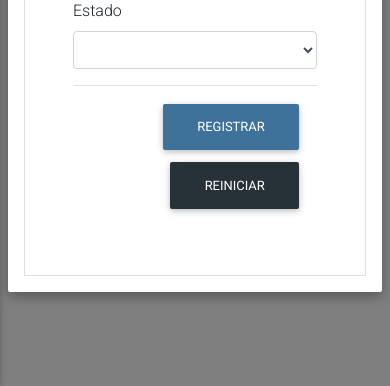
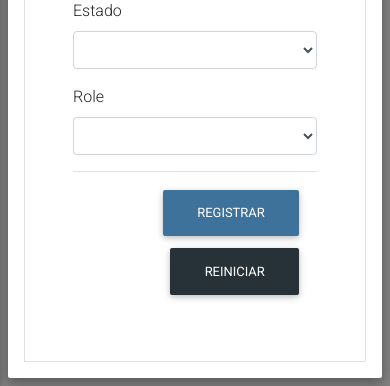
Before and after one commit to ediazgarcia/repair, a Flask app: page /settings in a window 390 px wide, after a click that opens the changed part. Shown: the part 499-885 px from the top of the page. Run offline with Flask 3, Linux system fonts and the light colour scheme; some libraries are stand-ins or nearby versions.

Commit message:
continuacion de user

```diff
--- a/apps/__init__.py
+++ b/apps/__init__.py
@@ -12,9 +12,11 @@ db = SQLAlchemy(app)
 
 from apps.routes.auth import auth
 from apps.routes.dash import dash
+from apps.routes.user import user
 
 app.register_blueprint(auth)
 app.register_blueprint(dash)
+app.register_blueprint(user)
 
 app.add_url_rule("/", endpoint="index")
 
--- a/apps/routes/dash.py
+++ b/apps/routes/dash.py
@@ -7,7 +7,7 @@ dash = Blueprint('dash', __name__)
 
 @dash.route("/")
 def index():
-    return render_template("auth/login.html")
+    return render_template("views/index.html")
 
 # Usuarios
 @dash.route('/settings')
--- a/apps/templates/views/settings/index.html
+++ b/apps/templates/views/settings/index.html
@@ -154,36 +154,44 @@
                             </button>
                         </div>
                         <div class="modal-body">
-                            <form class="border border-light p-5" action="#!">
+                            <form class="border border-light p-5" action="/create" method="POST">
                                 <div class="form-row">
                                     <div class="form-group col-md-12">
                                         <label for="NombreUs">Nombre Completo</label>
-                                        <input type="text" id="NombreUs" class="form-control">
+                                        <input type="text" id="NombreUs" name="fullname" class="form-control">
                                     </div>
                                 </div>
                                 <div class="form-row">
                                     <div class="form-group col-md-12">
                                         <label for="CorreoUs">Correo Electrónico</label>
-                                        <input type="mail" id="CorreoUs" class="form-control">
+                                        <input type="mail" id="CorreoUs" name="email" class="form-control">
                                     </div>
                                 </div>
                                 <div class="form-row">
                                     <div class="form-group col-md-6">
                                         <label for="UsuarioUs">Nombre de Usuario</label>
-                                        <input type="text" id="UsuarioUs" class="form-control">
+                                        <input type="text" id="UsuarioUs" name="username" class="form-control">
                                     </div>
                                     <div class="form-group col-md-6">
                                         <label for="ContrasenaUs">Contraseña</label>
-                                        <input type="password" id="ContrasenaUs" class="form-control">
+                                        <input type="password" id="ContrasenaUs" name="password" class="form-control">
                                     </div>
                                 </div>
                                 <div class="form-row">
                                     <div class="form-group col-md-6">
                                         <label for="EstadoUs">Estado</label>
-                                        <select id="EstadoUs" class="form-control">
+                                        <select id="EstadoUs" name="estado" class="form-control">
                                             <option value="" disabled selected></option>
                                             <option value="Activo">Activo</option>
                                             <option value="Inactivo">Inactivo</option>
+                                        </select>
+                                    </div>
+                                    <div class="form-group col-md-6">
+                                        <label for="EstadoUs">Role</label>
+                                        <select id="EstadoUs" name="role" class="form-control">
+                                            <option value="" disabled selected></option>
+                                            <option value="Activo">Admin</option>
+                                            <option value="Inactivo">User</option>
                                         </select>
                                     </div>
                                 </div>
```
Also changed, not shown: apps/routes/user.py (+14 -10 lines).
